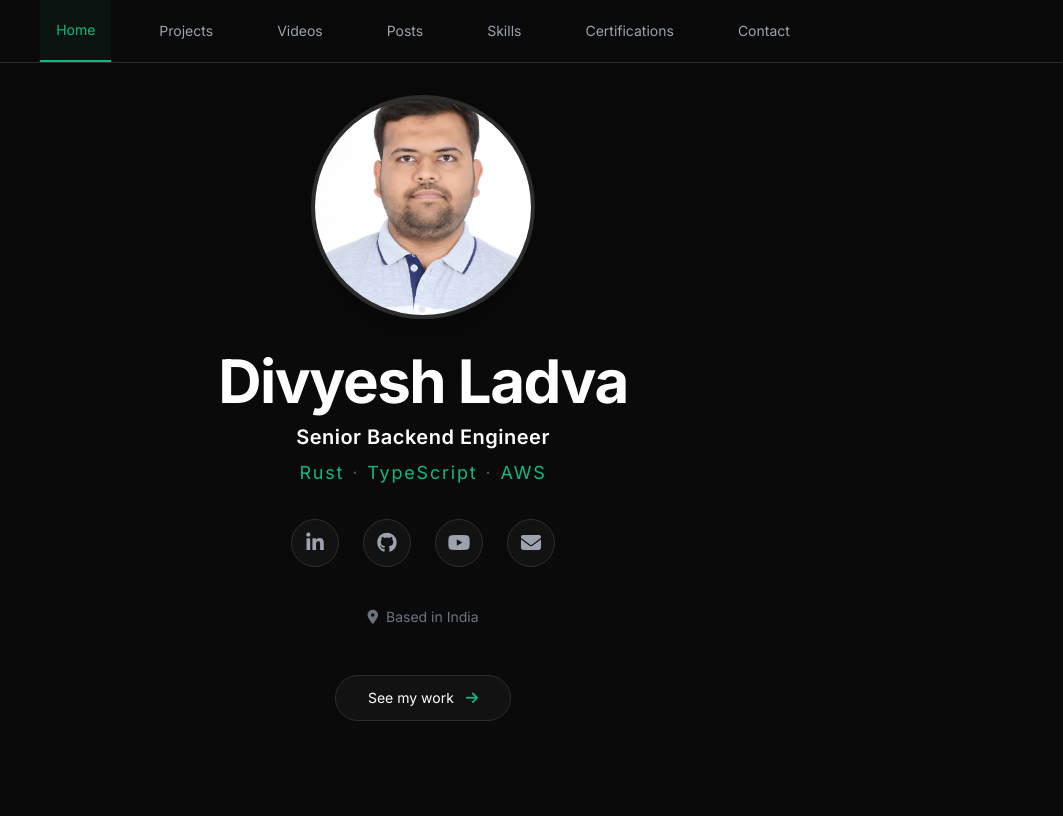
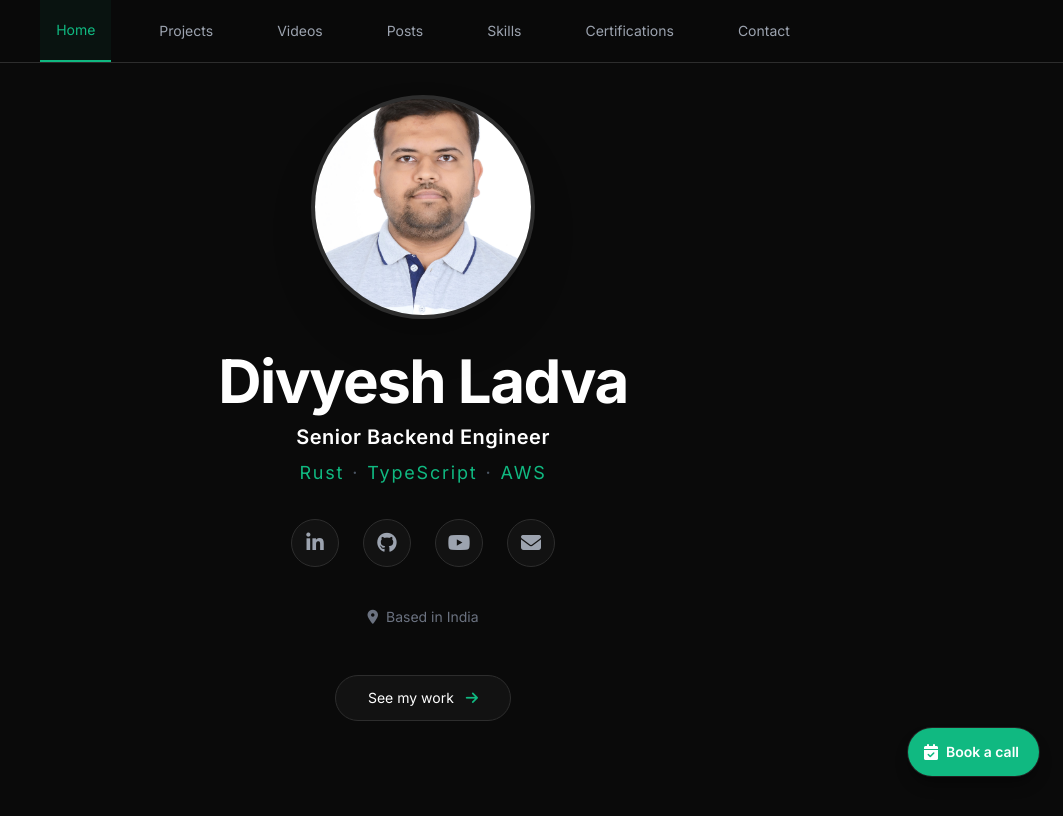
Before and after one commit to dvdagreat/dvdagreat.github.io, a plain HTML site: page index.html in a window 1280 px wide. Shown: the whole page, without its empty margins (217-1280 px from the left). Drawn offline with nearby package versions, Linux system fonts and the light colour scheme.

Commit message:
feature: add topmate link

```diff
--- a/index.html
+++ b/index.html
@@ -727,6 +727,17 @@
       </div>
     </main>
 
+    <a
+      href="https://topmate.io/divyesh_ladva"
+      target="_blank"
+      rel="noopener noreferrer"
+      class="fixed right-0 top-1/2 -translate-y-1/2 rounded-l-full pl-3 pr-2.5 py-3 md:top-auto md:bottom-6 md:right-6 md:translate-y-0 md:rounded-full md:pl-4 md:pr-5 z-30 flex items-center gap-2 bg-accent hover:bg-accent-hover text-white shadow-lg shadow-black/40 ring-1 ring-white/10 transition-all duration-300 hover:-translate-x-0.5 md:hover:-translate-x-0 md:hover:-translate-y-0.5 hover:shadow-accent/40"
+      title="Book a 1:1 call with me on Topmate"
+    >
+      <i class="fas fa-calendar-check text-base"></i>
+      <span class="text-sm font-semibold whitespace-nowrap">Book a call</span>
+    </a>
+
     <script>
       function switchTab(tabId) {
         // Hide all tab contents
```
